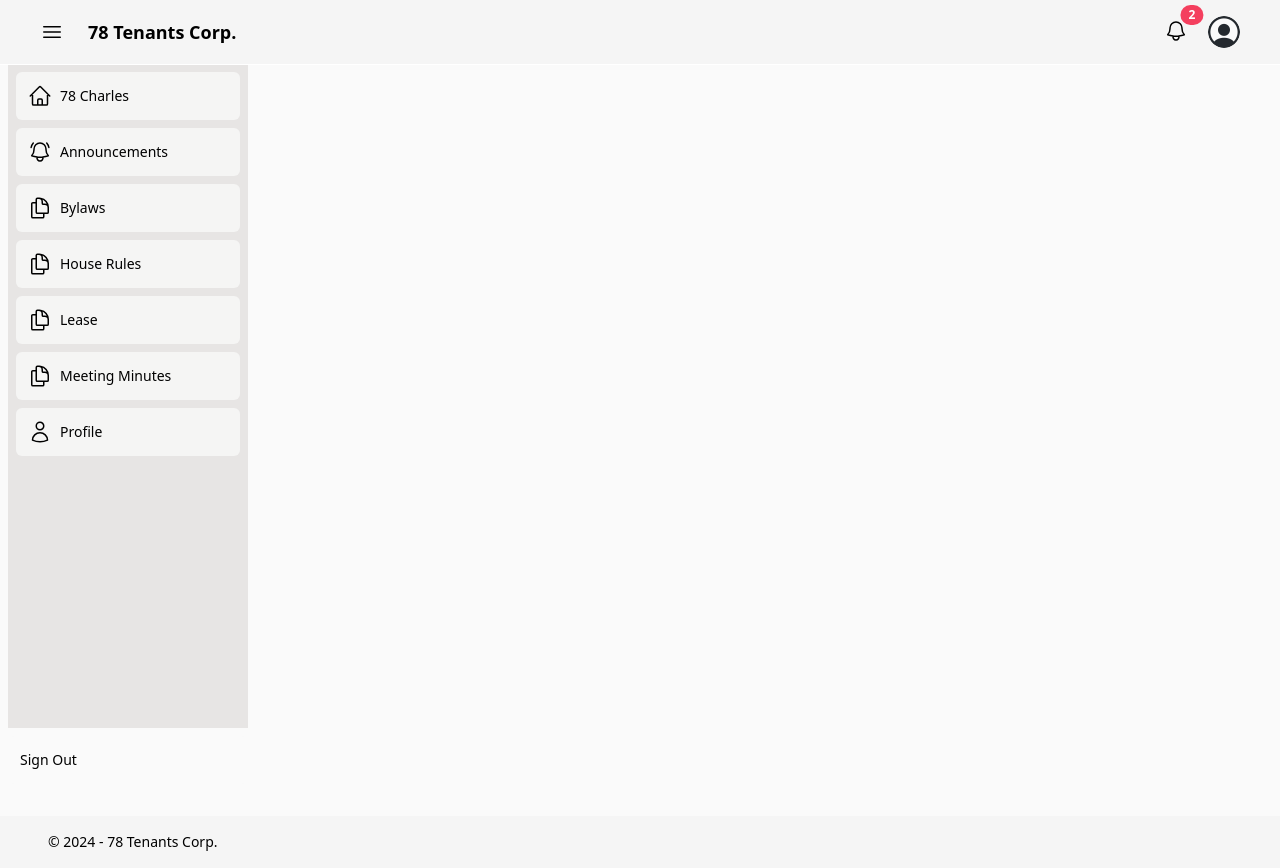
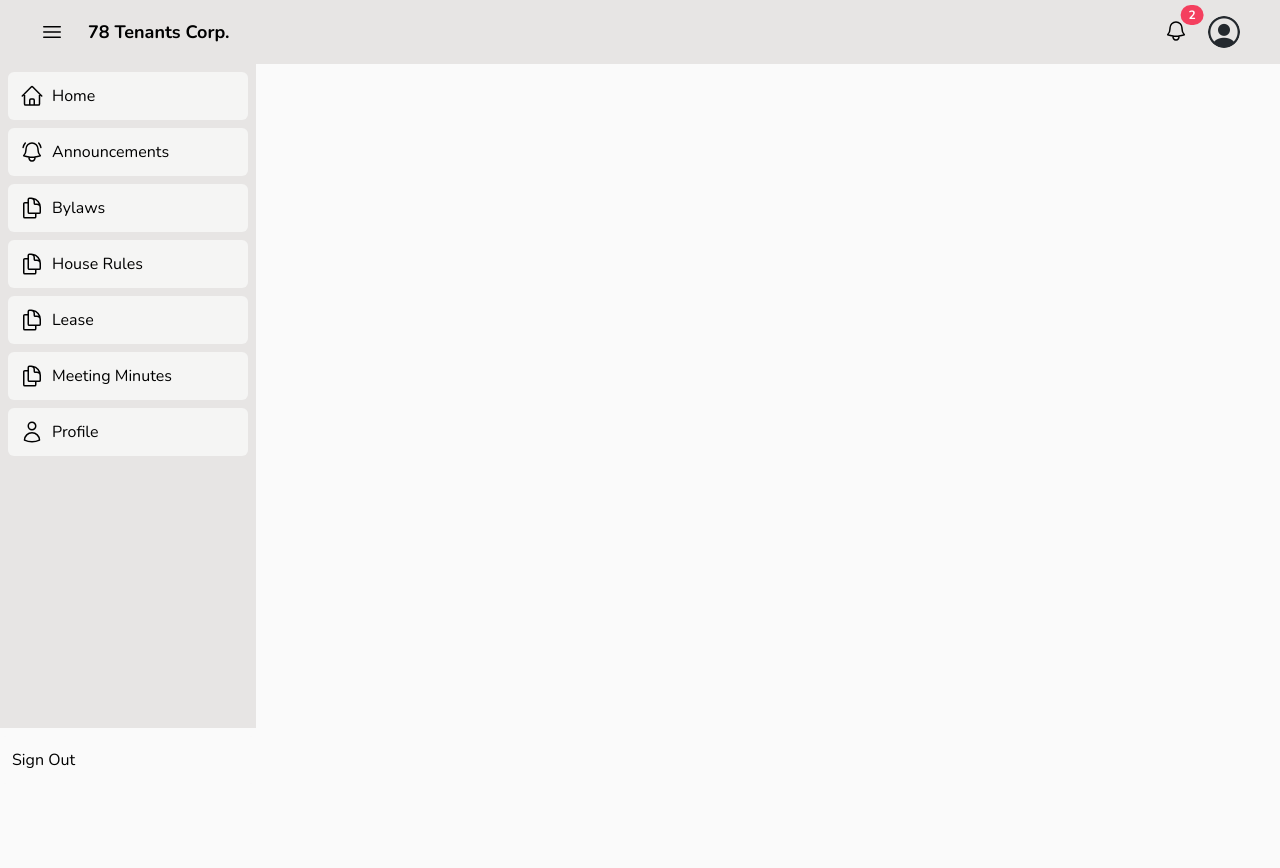
Before and after one commit to philmach2/coopconnect, a Next.js app: page /dashboard in a window 1280 px wide. After the commit the page ends 800 px from the top, so only its background shows below. Built offline with nearby package versions, Linux system fonts and the light colour scheme.

Commit message:
updated SideNav component and Dashboard look

```diff
--- a/package.json
+++ b/package.json
@@ -10,10 +10,10 @@
   },
   "dependencies": {
     "@heroicons/react": "^2.1.3",
+    "@next/font": "^14.2.4",
     "next": "14.2.3",
     "react": "^18",
     "react-dom": "^18",
-    "react-icon": "^1.0.0",
     "react-icons": "^5.2.1",
     "react-loader-spinner": "^6.1.6",
     "react-spinners": "^0.13.8"
--- a/src/app/dashboard/layout.jsx
+++ b/src/app/dashboard/layout.jsx
@@ -14,7 +14,6 @@ const DashboardLayout = ({ children }) => {
           {children}
         </div>
       </div>
-      <Footer />
     </>
   );
 };
--- a/src/app/layout.jsx
+++ b/src/app/layout.jsx
@@ -1,4 +1,5 @@
 import "@/assets/styles/globals.css";
+import { nunito } from "@/assets/fonts/fonts";
 
 export const metadata = {
   title: "78 Charles | West Village Cooperative",
@@ -10,7 +11,7 @@ export const metadata = {
 const LandingLayout = ({ children }) => {
   return (
     <html lang="en">
-      <body className="min-h-screen bg-neutral-50">
+      <body className={`${nunito.className} min-h-screen bg-neutral-50`}>
         <main>{children}</main>
       </body>
     </html>
--- a/src/app/loading.jsx
+++ b/src/app/loading.jsx
@@ -12,7 +12,7 @@ const LoadingPage = ({ loading }) => {
       color="#0284C7"
       loading={loading}
       cssOverride={override}
-      size={150}
+      size={200}
       aria-label="Loading Spinner"
     />
   );
--- /dev/null
+++ b/src/assets/fonts/fonts.jsx
@@ -0,0 +1,3 @@
+import { Nunito } from "next/font/google";
+
+export const nunito = Nunito({ subsets: ["latin"], weight: ["400", "700"] });
--- a/src/components/Carousel.jsx
+++ b/src/components/Carousel.jsx
@@ -89,7 +89,7 @@ const Carousel = () => {
       </div>
       <div className="absolute top-1/2 transform -translate-y-1/2 left-4">
         <button
-          className="bg-gray-300 hover:bg-gray-400 text-gray-800 font-bold py-2 px-4 rounded-full"
+          className="bg-neutral-200 hover:bg-neutral-100 text-neutral-600 font-bold py-2 px-4 rounded-full"
           onClick={handlePrevious}
         >
           <FaChevronLeft />
--- a/src/components/Footer.jsx
+++ b/src/components/Footer.jsx
@@ -2,11 +2,11 @@ const Footer = () => {
   const currentYear = new Date().getFullYear();
 
   return (
-    <footer className="bg-neutral-100 py-4 mt-4">
+    <footer className="bg-neutral-100 py-4 mt-auto">
       <div className="container flex md:flex-row px-12">
         <div>
           <p className="text-sm text-black mt-2 md:mt-0">
-            &copy; {currentYear} - 78 Tenants Corp.
+            &copy; {currentYear} 78 Tenants Corp.
           </p>
         </div>
       </div>
--- a/src/components/Hero.jsx
+++ b/src/components/Hero.jsx
@@ -1,6 +1,6 @@
 const Hero = () => {
   return (
-    <section className="bg-neutral-100 pt-20 mb-2 pb-6">
+    <section className="bg-neutral-50 pt-20 mb-2 pb-6">
       <div className="max-w-7xl mx-auto px-4 sm:px-6 lg:px-8 flex flex-col items-center">
         <div className="text-center">
           <h1 className="text-4xl font-extrabold text-black sm:text-5xl md:text-6xl">
--- a/src/components/NavLinks.jsx
+++ b/src/components/NavLinks.jsx
@@ -1,4 +1,4 @@
-"use client";
+// "use client";
 
 import {
   BellAlertIcon,
@@ -6,11 +6,11 @@ import {
   DocumentDuplicateIcon,
   UserIcon,
 } from "@heroicons/react/24/outline";
-import { usePathname } from "next/navigation";
+// import { usePathname } from "next/navigation";
 import Link from "next/link";
 
 const links = [
-  { name: "78 Charles", href: "/", icon: HomeIcon },
+  { name: "Home", href: "/", icon: HomeIcon },
   {
     name: "Announcements",
     href: "/dashboard/announcements",
@@ -37,7 +37,7 @@ const links = [
 ];
 
 const NavLinks = () => {
-  const pathname = usePathname();
+  // const pathname = usePathname();
   return (
     <div className="bg-stone-200 h-full flex-col space-y-2 p-2">
       {links.map((link) => {
@@ -46,7 +46,7 @@ const NavLinks = () => {
           <Link
             key={link.name}
             href={link.href}
-            className="flex h-[48px] items-center justify-center gap-2 rounded-md bg-stone-100 p-3 text-sm font-medium hover:bg-sky-100 hover:text-blue-700 md:flex-none md:justify-start md:p-2 md:px-3"
+            className="flex h-[48px] items-center justify-center gap-2 rounded-md bg-stone-100 p-3 text-base font-medium hover:bg-sky-50 hover:text-blue-600 md:flex-none md:justify-start md:p-2 md:px-3"
           >
             <LinkIcon className="w-6" />
             <p className="hidden md:block">{link.name}</p>
--- a/src/components/Navbar.jsx
+++ b/src/components/Navbar.jsx
@@ -40,7 +40,7 @@ const Navbar = () => {
   };
 
   return (
-    <nav className="fixed top-0 right-0 left-0 z-50 bg-neutral-100 border-b border-white">
+    <nav className="fixed top-0 right-0 left-0 z-50 bg-stone-200">
       <div className="mx-auto max-w-8xl px-2 sm:px-6 lg:px-8">
         <div className="relative flex h-16 items-center justify-between">
           {/* Left side - Mobile Menu Button */}
@@ -48,7 +48,7 @@ const Navbar = () => {
             <button
               type="button"
               id="mobile-dropdown-button"
-              className={`relative inline-flex items-center justify-center rounded-md p-2 text-black hover:bg-stone-200
+              className={`relative inline-flex items-center justify-center rounded-md p-2 text-black hover:bg-stone-50
               ${
                 isMobileMenuOpen
                   ? "focus:outline-none focus:ring-2 focus:ring-sky-200 focus:ring-offset-2 focus:ring-offset-sky-500"
@@ -84,7 +84,7 @@ const Navbar = () => {
               <Link href="/dashboard/messages" className="relative group">
                 <button
                   type="button"
-                  className="relative rounded-full p-1 text-black hover:bg-stone-200  focus:outline-none focus:ring-2 focus:ring-sky-200 focus:ring-offset-2 focus:ring-offset-sky-500"
+                  className="relative rounded-full p-1 text-black hover:bg-stone-50  focus:outline-none focus:ring-2 focus:ring-sky-200 focus:ring-offset-2 focus:ring-offset-sky-500"
                 >
                   <span className="absolute -inset-1.5"></span>
                   <span className="sr-only">View notifications</span>
@@ -112,7 +112,7 @@ const Navbar = () => {
             <div className="relative">
               <button
                 type="button"
-                className={`relative flex rounded-full bg-neutral-50 text-sm hover:bg-stone-200
+                className={`relative flex rounded-full bg-stone-200 text-sm hover:bg-stone-50
                 ${
                   isProfileMenuOpen
                     ? "focus:outline-none focus:ring-2 focus:ring-sky-200 focus:ring-offset-2 focus:ring-offset-sky-500"
@@ -136,7 +136,7 @@ const Navbar = () => {
               {isProfileMenuOpen && (
                 <div
                   id="user-menu"
-                  className="absolute right-0 z-20 mt-2 w-48 origin-top-right rounded-md bg-neutral-100  py-1 shadow-lg ring-1 ring-stone-200 ring-opacity-5 focus:outline-none"
+                  className="absolute right-0 z-20 mt-2 w-48 origin-top-right rounded-md bg-neutral-50  py-1 shadow-lg ring-1 ring-stone-50 ring-opacity-5 focus:outline-none"
                   role="menu"
                   aria-orientation="vertical"
                   aria-labelledby="user-menu-button"
@@ -203,7 +203,7 @@ const Navbar = () => {
       {isMobileMenuOpen && (
         <div
           id="mobile-menu"
-          className="absolute top-16 left-0 bg-neutral-100 z-20 w-full"
+          className="absolute top-16 left-0 bg-neutral-50 z-20 w-full"
           onMouseLeave={handleMouseLeave}
         >
           <div className="space-y-1 px-4 pb-3 pt-2">
--- a/src/components/SideNav.jsx
+++ b/src/components/SideNav.jsx
@@ -2,11 +2,11 @@ import NavLinks from "./NavLinks";
 
 const SideNav = () => {
   return (
-    <div className="flex h-full flex-col px-3 py-4 md:px-2">
+    <div className="flex h-full flex-col pr-3px py-4 md:pr-2px">
       <div className="flex grow justify-between space-x-2 md:flex-col md:space-x-0 md:space-y-2">
         <NavLinks />
         <form>
-          <button className="flex h-[48px] w-full grow items-center justify-center gap-2 rounded-md bg-neutral-50 p-3 text-sm font-medium hover:bg-sky-100 hover:text-blue-700 md:flex-none md:justify-start md:p-2 md:px-3">
+          <button className="flex h-[48px] w-full grow items-center justify-center gap-2 rounded-md bg-neutral-50 p-3 text-base font-medium hover:bg-sky-100 hover:text-blue-700 md:flex-none md:justify-start md:p-2 md:px-3">
             <div className="hidden md:block">Sign Out</div>
           </button>
         </form>
```
Also changed, not shown: 1 other file (tests, documents, lock files or other folders).
